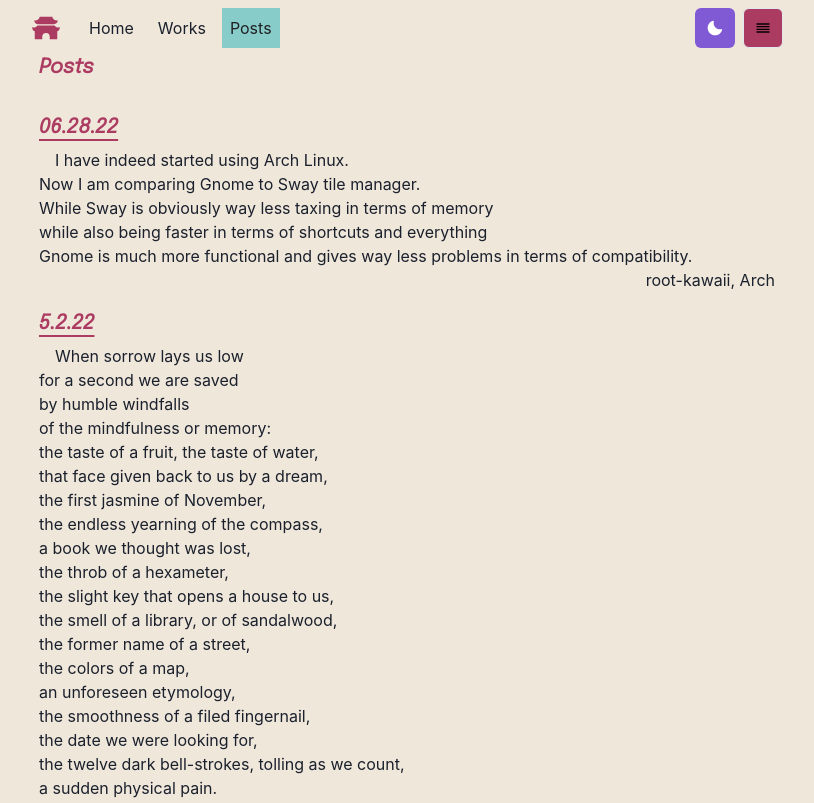
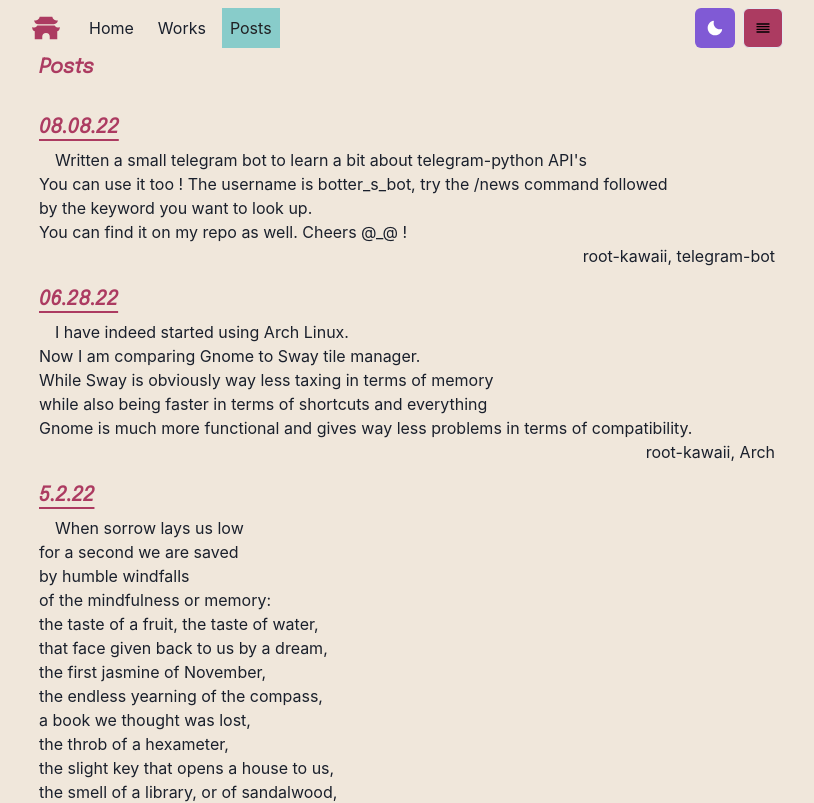
Before and after one commit to root-kawaii/funny_site, a Next.js app: page /posts in a window 1280 px wide. Shown: the top 803 px of the page, without its empty margins (233-1047 px from the left). Built offline with nearby package versions, Linux system fonts and the light colour scheme.

Commit message:
new post

```diff
--- a/pages/posts.js
+++ b/pages/posts.js
@@ -21,6 +21,19 @@ const Posts = () => (
       </Heading>
       <SimpleGrid columns={[1]} gap={12}>
         <Section>
+        <Heading as="h3" textDecoration={'underline'} fontSize={20} marginTop={5} marginBottom={2} textUnderlineOffset={6}>
+            08.08.22
+          </Heading>
+        <Paragraph>
+Written a small telegram bot to learn a bit about telegram-python API's <br></br>
+You can use it too ! The username is botter_s_bot, try the /news command followed <br></br>
+by the keyword you want to look up.<br></br>
+You can find it on my repo as well.
+Cheers @_@ !
+        </Paragraph>
+        <ParagraphE>
+root-kawaii, telegram-bot
+        </ParagraphE>
         <Heading as="h3" textDecoration={'underline'} fontSize={20} marginTop={5} marginBottom={2} textUnderlineOffset={6}>
             06.28.22
           </Heading>
```
